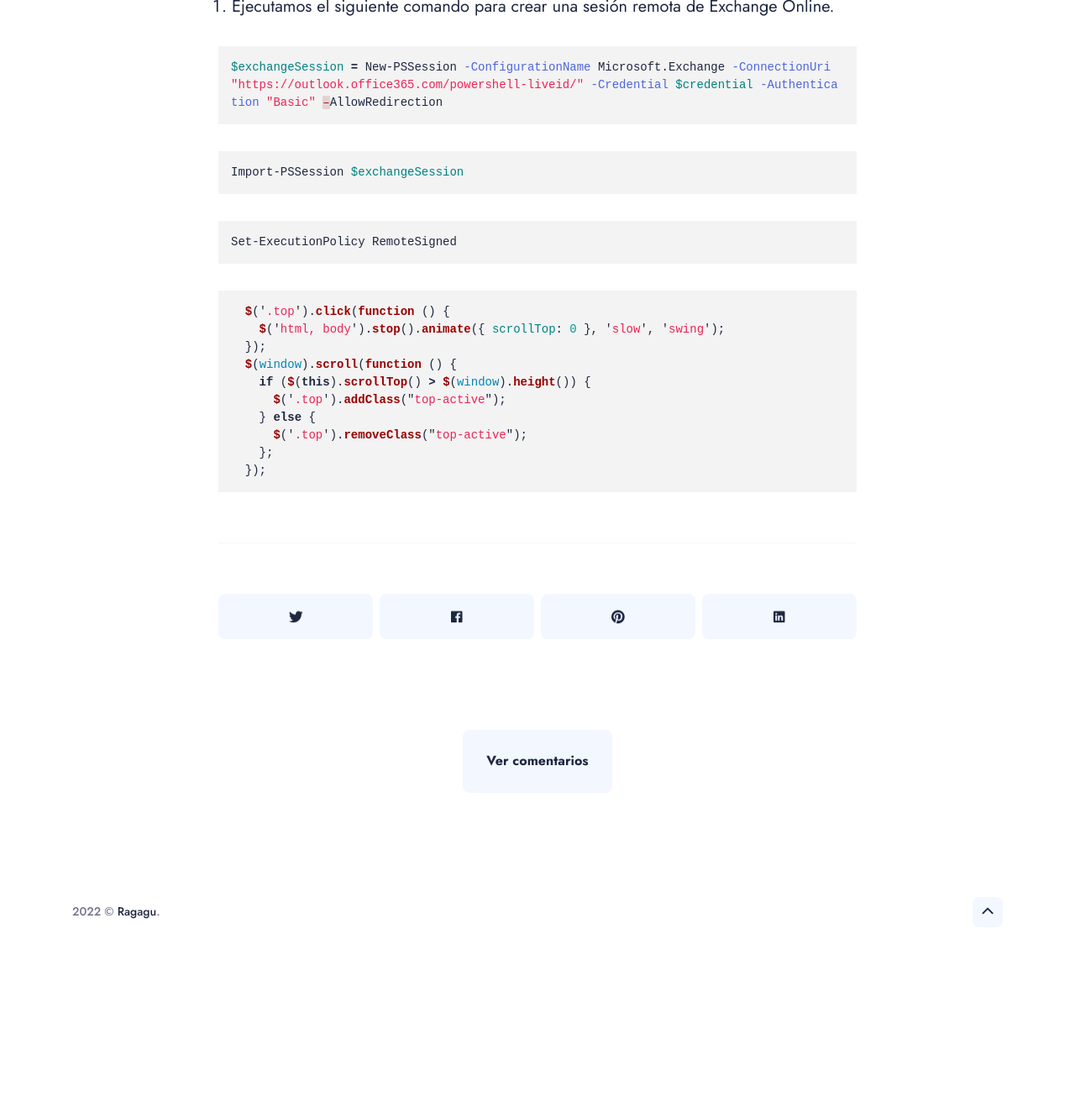
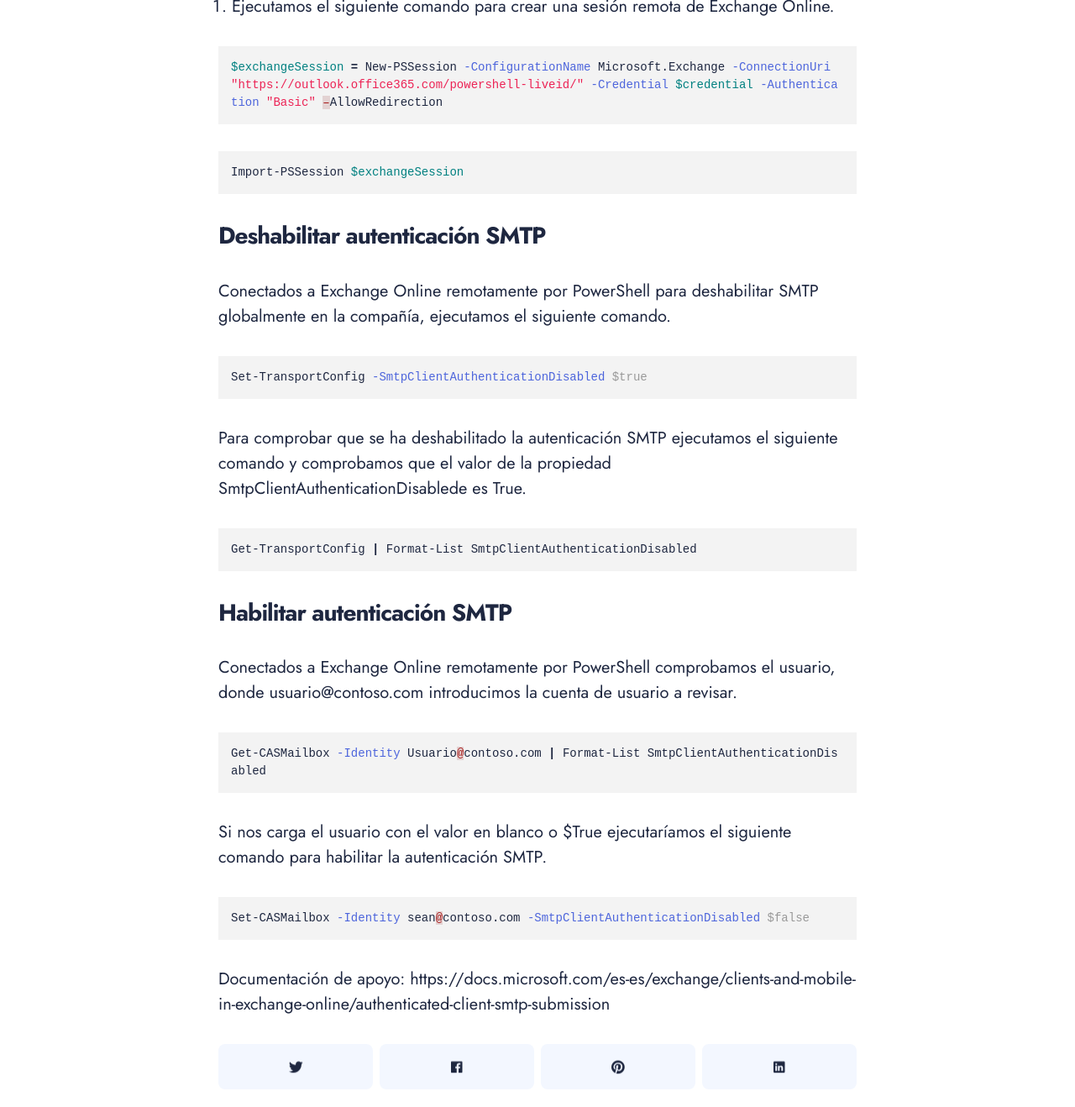
Before and after one commit to ragagu/ragagu-blog, a Jekyll site: the page built from _posts/2022-03-19-activar-desactivar-autenticacion-smtp-cuentas-exchange-online.markdown, in a window 1280 px wide and 1400 px high, scrolled down 2157 px. Shown: the top 1318 px of the window at 84% size. Built offline with Jekyll 4.4.1, drawn with Linux system fonts in a browser that asks for light colours; nearby versions of some CDN libraries; before the commit the page ends 3305 px from its top, so only the background shows below that.

Commit message:
edit Activar/desactivar la autenticación SMTP en cuentas de Exchange Online

````diff
--- a/_posts/2022-03-19-activar-desactivar-autenticacion-smtp-cuentas-exchange-online.markdown
+++ b/_posts/2022-03-19-activar-desactivar-autenticacion-smtp-cuentas-exchange-online.markdown
@@ -59,21 +59,33 @@ $exchangeSession = New-PSSession -ConfigurationName Microsoft.Exchange -Connecti
 Import-PSSession $exchangeSession
 ```
 
-{% highlight powershell %}
-Set-ExecutionPolicy RemoteSigned
-{% endhighlight %}
+## Deshabilitar autenticación SMTP
 
-{% highlight js %}
-  $('.top').click(function () {
-    $('html, body').stop().animate({ scrollTop: 0 }, 'slow', 'swing');
-  });
-  $(window).scroll(function () {
-    if ($(this).scrollTop() > $(window).height()) {
-      $('.top').addClass("top-active");
-    } else {
-      $('.top').removeClass("top-active");
-    };
-  });
-{% endhighlight %}
+Conectados a Exchange Online remotamente por PowerShell para deshabilitar SMTP globalmente en la compañía, ejecutamos el siguiente comando.
 
-***
+```powershell
+Set-TransportConfig -SmtpClientAuthenticationDisabled $true
+```
+
+Para comprobar que se ha deshabilitado la autenticación SMTP ejecutamos el siguiente comando y comprobamos que el valor de la propiedad SmtpClientAuthenticationDisablede es True.
+
+```powershell
+Get-TransportConfig | Format-List SmtpClientAuthenticationDisabled
+```
+
+## Habilitar autenticación SMTP
+
+Conectados a Exchange Online remotamente por PowerShell comprobamos el usuario, donde usuario@contoso.com introducimos la cuenta de usuario a revisar.
+
+```powershell
+Get-CASMailbox -Identity Usuario@contoso.com | Format-List SmtpClientAuthenticationDisabled
+```
+
+Si nos carga el usuario con el valor en blanco o $True ejecutaríamos el siguiente comando para habilitar la autenticación SMTP.
+
+```powershell
+Set-CASMailbox -Identity sean@contoso.com -SmtpClientAuthenticationDisabled $false
+```
+
+Documentación de apoyo:
+https://docs.microsoft.com/es-es/exchange/clients-and-mobile-in-exchange-online/authenticated-client-smtp-submission
````
Also changed, not shown: 3 other files.
